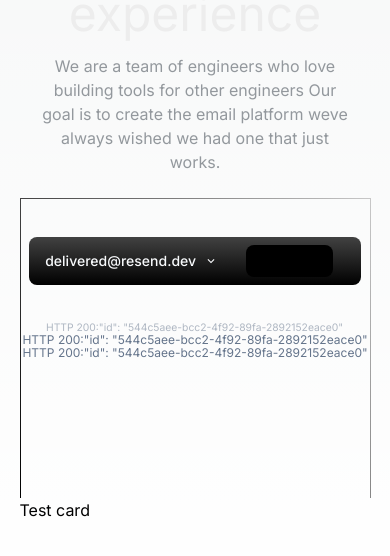
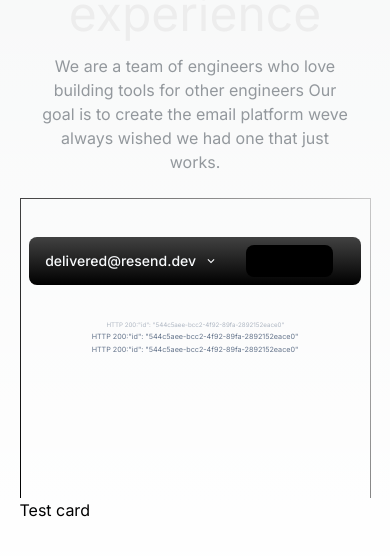
Before and after one commit to Basu-Dev-Ghosh/Resend-clone, a Next.js app: page / in a window 390 px wide. Shown: the part 2983-3539 px from the top of the page. Built offline with nearby package versions, Linux system fonts and the light colour scheme.

Commit message:
Section 2 added

```diff
--- a/components/Uiitems/TestCheck.js
+++ b/components/Uiitems/TestCheck.js
@@ -50,7 +50,7 @@ export default function TestCheck() {
                   opacity: { delay: 0.1 },
                 }}
                 exit={{ height: 0, opacity: 0, scale: 0 }}
-                className="text-xs mt-3 text-slate-500 relative"
+                className="md:text-xs text-[.45rem] text-center mt-3 text-slate-500 relative"
               >
                 {'HTTP 200:"id": "544c5aee-bcc2-4f92-89fa-2892152eace0"'}
               </motion.p>
```
